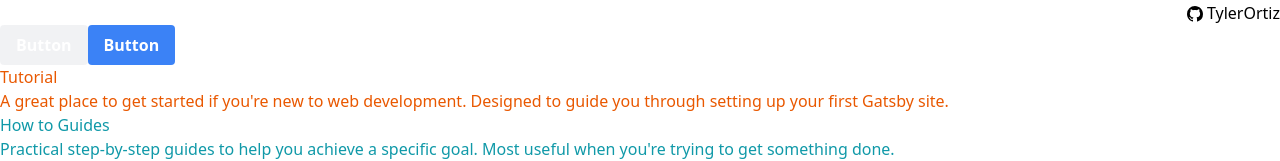
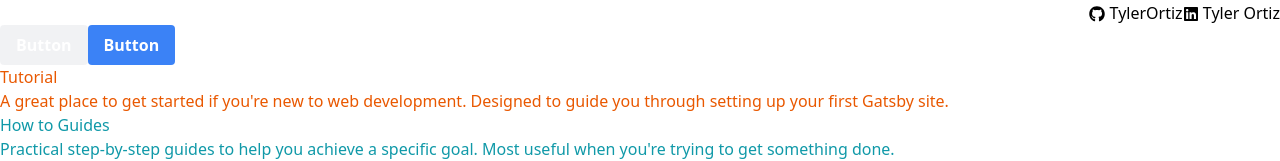
Before and after one commit to TylerOrtiz/my-folio, a Gatsby site: page / in a window 1280 px wide. Shown: the top 161 px of the page. Built offline with nearby package versions, Linux system fonts and the light colour scheme; Gatsby itself is replaced by a stand-in of ours.

Commit message:
Add graphql queries for linked in and github.

```diff
--- a/gatsby-config.js
+++ b/gatsby-config.js
@@ -2,6 +2,12 @@ module.exports = {
   siteMetadata: {
     siteUrl: "https://www.yourdomain.tld",
     title: "Tyler Portfolio",
+    github: {
+      url: "https://github.com/TylerOrtiz"
+    },
+    linkedin: {
+      url: "https://www.linkedin.com/in/tylerortiz89/"
+    }
   },
   plugins: [
     {
--- a/src/components/layout.js
+++ b/src/components/layout.js
@@ -1,8 +1,25 @@
+import { graphql, useStaticQuery } from "gatsby";
 import React from "react"
 import { Helmet } from "react-helmet";
-import { VscGithubInverted } from 'react-icons/vsc';
+import { FaLinkedin, FaGithub } from 'react-icons/fa';
 
 export default function Layout({ children }) {
+  const data = useStaticQuery(graphql`
+    query {
+      site {
+        siteMetadata {
+          title,
+          github {
+            url
+          },
+          linkedin {
+            url
+          }
+        }
+      }
+    }
+  `)
+
   return (
     <div className="container mx-auto">
       <Helmet>
@@ -10,7 +27,8 @@ export default function Layout({ children }) {
       </Helmet>
       <header className="flex justify-end">
 
-        <a className="align-middle" href="https://github.com/TylerOrtiz"> <VscGithubInverted className="inline-block" /> <span className="align-text-top">TylerOrtiz</span></a>
+        <a className="align-middle" href={data.site.siteMetadata.github.url}> <FaGithub className="inline-block" /> <span className="align-text-top">TylerOrtiz</span></a>
+        <a className="align-middle" href={data.site.siteMetadata.linkedin.url}> <FaLinkedin className="inline-block" /> <span className="align-text-top">Tyler Ortiz</span></a>
       </header>
       {children}
     </div>
```
